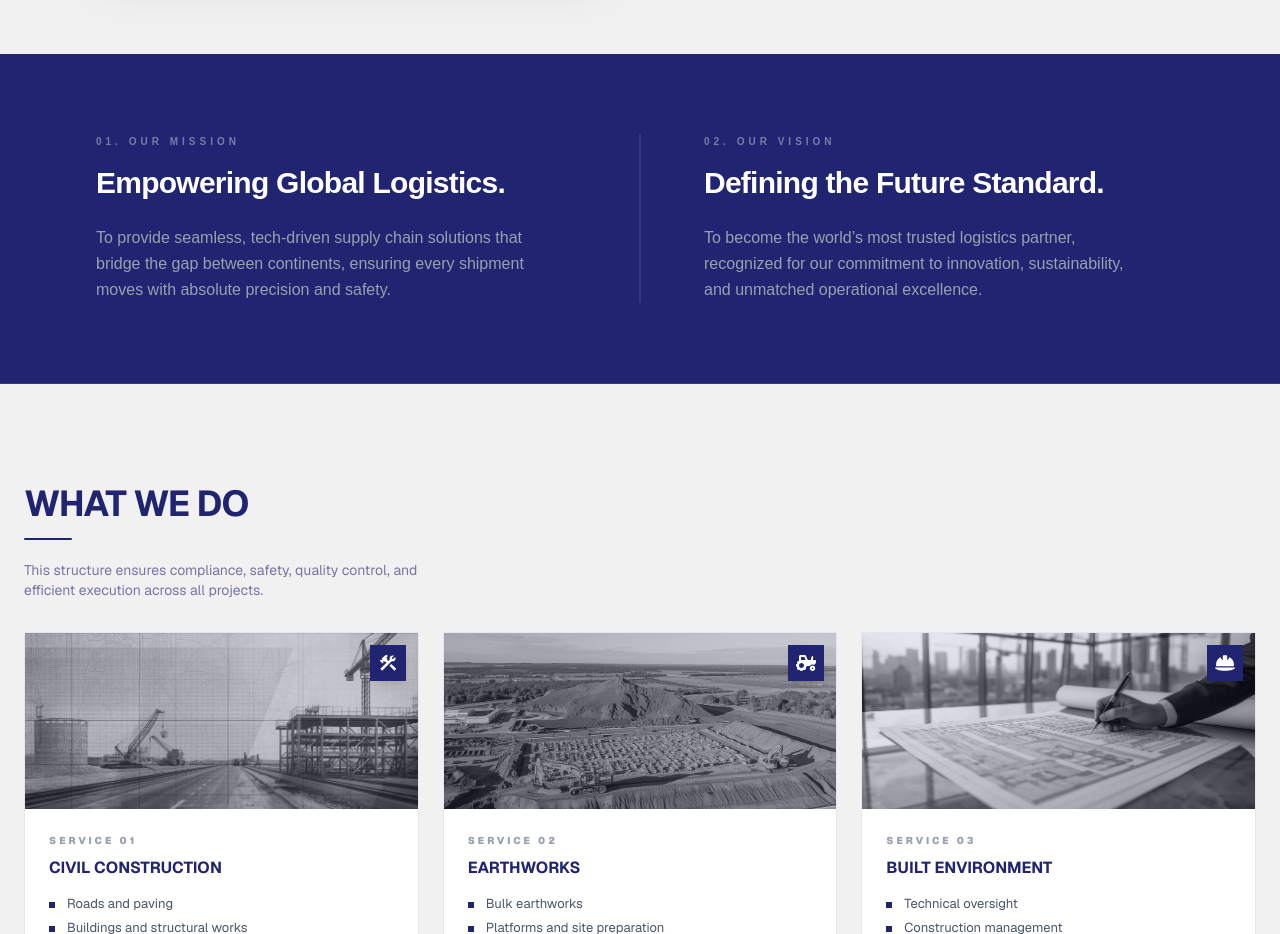
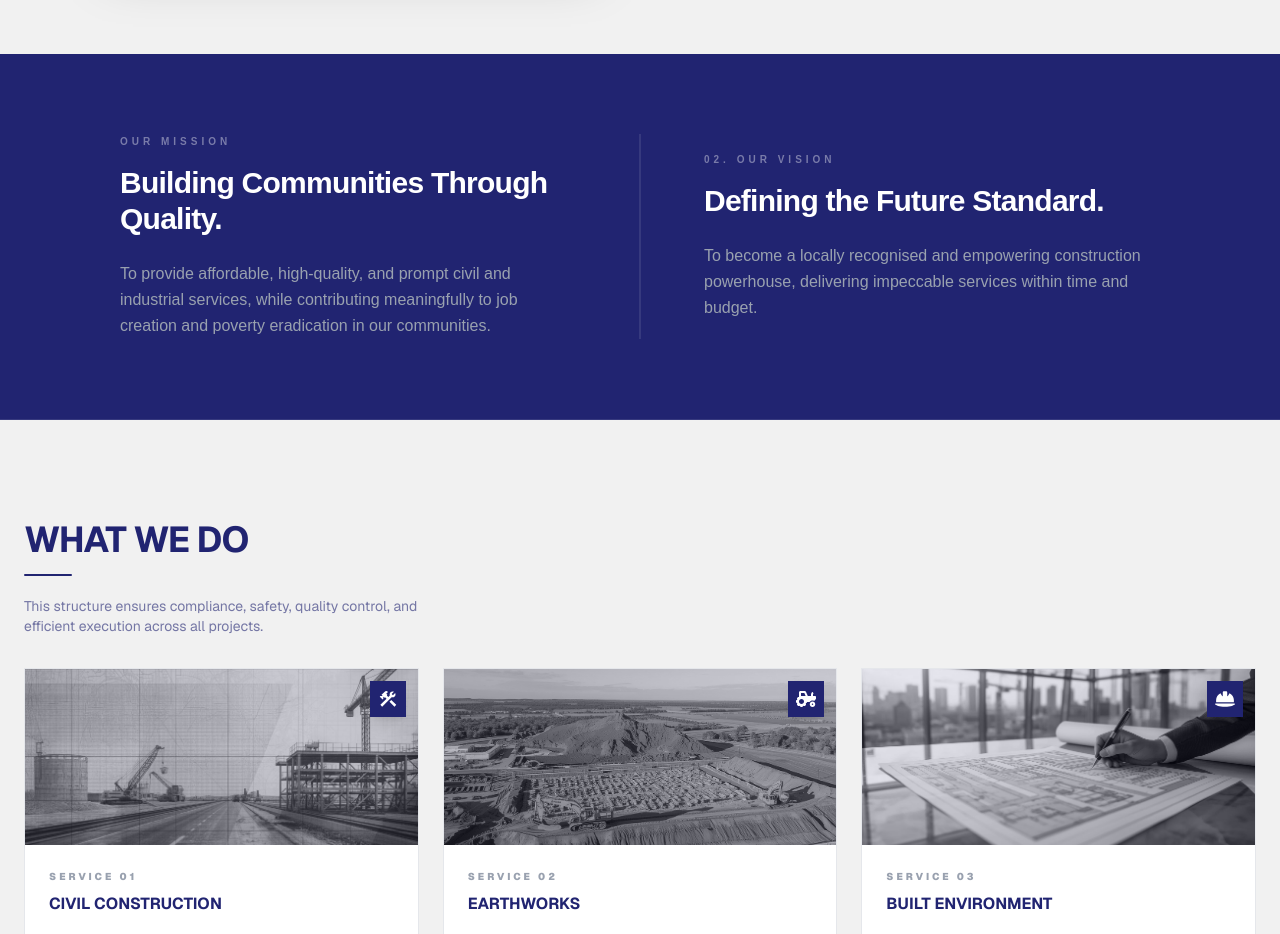
Before and after one commit to InolofatsengMotloba/bluewhite-businesslandingpage, a Next.js app: page / in a window 1280 px wide. Shown: the part 1440-2374 px from the top of the page. Built offline with nearby package versions, Linux system fonts and the light colour scheme.

Commit message:
Refactor Purpose component layout and content

```diff
--- a/components/Purpose.js
+++ b/components/Purpose.js
@@ -6,7 +6,7 @@ export default function Purpose() {
       id="purpose"
       className="bg-[#212471] text-white py-20 px-6 md:px-12 lg:px-24 border-b border-white/10"
     >
-      <div className="max-w-7xl mx-auto h-full flex flex-col justify-center">
+      <div className="max-w-7xl mx-auto px-4 md:px-5 lg:px-6 h-full flex flex-col justify-center">
         {/* Container for the 50/50 Split */}
         <div className="grid grid-cols-1 md:grid-cols-2 gap-12 md:gap-0 relative">
           {/* Vertical Divider (Visible on MD screens and up) */}
@@ -15,15 +15,15 @@ export default function Purpose() {
           {/* Mission Side */}
           <div className="md:pr-16 flex flex-col justify-center">
             <span className="text-[10px] font-black tracking-[0.4em] text-white/40 uppercase mb-4">
-              01. Our Mission
+              Our Mission
             </span>
             <h2 className="text-2xl md:text-3xl font-bold mb-6 tracking-tight ">
-              Empowering Global Logistics.
+              Building Communities Through Quality.
             </h2>
             <p className="text-sm md:text-base text-gray-400 leading-relaxed font-light max-w-md">
-              To provide seamless, tech-driven supply chain solutions that
-              bridge the gap between continents, ensuring every shipment moves
-              with absolute precision and safety.
+              To provide affordable, high-quality, and prompt civil and
+              industrial services, while contributing meaningfully to job
+              creation and poverty eradication in our communities.
             </p>
           </div>
 
@@ -36,9 +36,8 @@ export default function Purpose() {
               Defining the Future Standard.
             </h2>
             <p className="text-sm md:text-base text-gray-400 leading-relaxed font-light max-w-md">
-              To become the world’s most trusted logistics partner, recognized
-              for our commitment to innovation, sustainability, and unmatched
-              operational excellence.
+              To become a locally recognised and empowering construction
+              powerhouse, delivering impeccable services within time and budget.
             </p>
           </div>
         </div>
```
